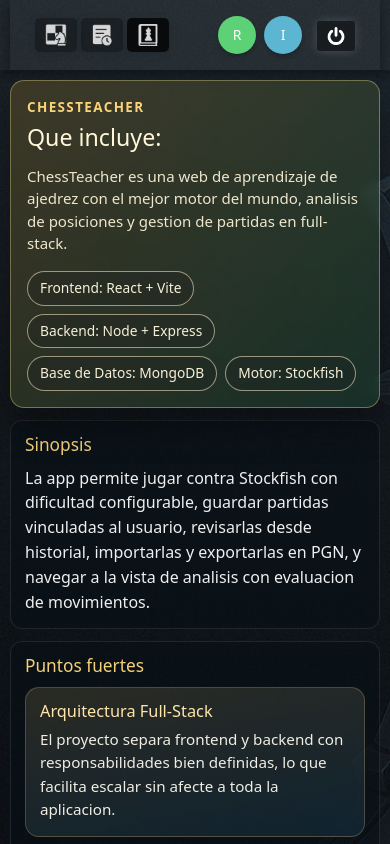
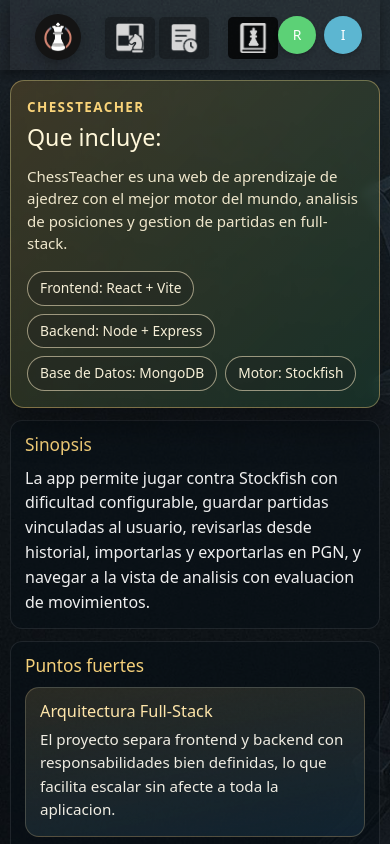
Before and after one commit to Seregido665/ChessTeacher, a React (Vite) app in the folder frontend/: page /rules in a window 390 px wide. Built offline with nearby package versions, Linux system fonts and the light colour scheme; no server answers.

Commit message:
Mejora en la responsividad

```diff
--- a/frontend/src/components/asideMenu/aside.css
+++ b/frontend/src/components/asideMenu/aside.css
@@ -1,10 +1,11 @@
 .imgBut {
   max-width: 30px;
 }
+
 .menuLateral {
-  width: 280px;                    /* Ancho cómodo */
+  width: 80px;
   height: 100vh;
-  background: #83838310;            /* Fondo negro/gris muy oscuro uniforme */
+  background: #83838310;
   display: flex;
   flex-direction: column;
   align-items: center;
@@ -17,14 +18,14 @@
 
 .logo-container {
   margin-top: 10px;
-  margin-bottom: 20px;
+  margin-bottom: 12px;
 }
 
 .logo {
-  width: 60px;
-  height: 60px;
-  padding: 12px;
-  margin-top: 20px;
+  width: 46px;
+  height: 46px;
+  padding: 8px;
+  margin-top: 14px;
   background: rgb(20, 20, 20);
   border-radius: 50%;
   box-shadow: 0 4px 15px rgba(0, 0, 0, 0.3);
@@ -33,16 +34,16 @@
 .menu-btn {
   display: flex;
   align-items: center;
-  gap: 16px;
+  gap: 10px;
   width: 100%;
-  padding: 10px 20px;
+  padding: 8px 10px;
   margin-top: 5px;
   border: none;
   border-radius: 5px;
-  font-size: 16px;
+  font-size: 13px;
   font-weight: 600;
   cursor: pointer;
-  letter-spacing: 2px;
+  letter-spacing: 1px;
   transition: all 0.3s ease;
   box-shadow: 0 2px 8px rgba(0, 0, 0, 0.1);
 }
@@ -54,7 +55,12 @@
 }
 
 .menuNav {
-  max-width: 90%;
+  width: fit-content;
+  padding-top: 10px;
+}
+
+.menuNav .text-but {
+  display: none;
 }
 
 nav {
@@ -68,13 +74,13 @@
 }
 
 .exit {
-  width: 60%;
+  width: 80%;
   height: 35px;
-  margin: 20px 40px 25px;
+  margin: 14px auto 20px;
   background: #00000065;
   box-shadow: 0px 0 10px rgba(255, 255, 255, 0.164);
   color: white;
-  font-size: 16px;
+  font-size: 14px;
   font-style: bold;
   letter-spacing: 2.5px;
   border-radius: 3px;
@@ -91,17 +97,27 @@
   transform: translateY(-2px);
 }
 
+.exit .exit-label {
+  display: none;
+}
 
+.exit .exit-icon {
+  display: block;
+  width: 22px;
+  height: 22px;
+  margin-right: 8px;
+}
 
 .butStyle {
   background-color: #0000004f;
   color: white;
   margin-bottom: 5px;
-  max-width: 80%;
+  max-width: 95%;
   margin: 0 auto;
   margin-bottom: 5px;
-  height: 45px;
+  height: 40px;
 }
+
 .butStyle2 {
   background-color: #000000c6;
   color: white;
@@ -112,9 +128,17 @@
   height: 45px;
 }
 
+.butStyle3 {
+  background-color: #000000c6;
+  color: white;
+  margin-top: 25px;
+  height: 45px;
+  max-width: 95%;
+}
+
 .text-but {
   margin: 0 auto;
-    justify-content: center; /* centra verticalmente */
+  justify-content: center;
   align-items: center;
 }
 
@@ -126,51 +150,6 @@
   margin: 0 auto;
   margin-bottom: 5px;
   height: 45px;
- }
-
-.auth-label-short,
-.exit-icon {
-  display: none;
-}
-
- /* ── Tablet (768px – 1199px) ─────────────────────────────────────────────── */
-@media (min-width: 768px) and (max-width: 1199px) {
-  .menuLateral {
-    width: 100%;
-    min-width: 0;
-
-  }
-
-  .menuNav {
-    width: fit-content;
-    padding-top: 10px;
-  }
-
-  .logo {
-    width: 46px;
-    height: 46px;
-    padding: 8px;
-    margin-top: 14px;
-  }
-
-  .logo-container {
-    margin-bottom: 12px;
-  }
-
-  .menu-btn {
-    font-size: 13px;
-    letter-spacing: 1px;
-    padding: 8px 10px;
-    gap: 10px;
-  }
-
-  .butStyle {
-    max-width: 95%;
-    height: 40px;
-  }
-
-  .menuNav .text-but {
-    display: none;
 }
 
 .bottons-button .btn-special.enPlay {
@@ -189,27 +168,15 @@
   display: none;
 }
 
-  .bottons-button .auth-label-short {
+.auth-label-short {
   display: inline;
   line-height: 1;
 }
 
-  .exit .exit-label {
-    display: none;
-  }
-
-  .exit .exit-icon {
-    display: block;
-    width: 22px;
-    height: 22px;
-    margin-right: 8px;
-  }
-
-  .exit {
-    width: 80%;
-    margin: 14px auto 20px;
-    font-size: 14px;
-  }
+/* grupos transparentes en desktop/tablet */
+.aside-group-left,
+.aside-group-right {
+  display: contents;
 }
 
 /* ── Mobile (max 767px) ──────────────────────────────────────────────────── */
@@ -233,7 +200,8 @@
   }
 
   .logo {
-    display: none;
+    margin-bottom: 10px;
+    margin-right: 20px;
   }
 
   .menuNav {
@@ -264,20 +232,21 @@
   }
 
   .imgBut {
-    max-width: 22px;
+    max-width: 30px;
   }
 
   .butStyle {
     max-width: none;
     height: auto;
-    margin: 0;
   }
 
-   .butStyle2 {
-    margin-inline: 30px;
+
+
+  .butStyle3 {
     max-width: none;
     height: auto;
     margin: 0;
+    margin-left: 15px;
   }
 
   .menuNav .text-but {
@@ -288,12 +257,26 @@
     display: none;
   }
 
+  .aside-group-left {
+    display: flex;
+    flex-direction: row;
+    align-items: center;
+    gap: 4px;
+  }
+
+  .aside-group-right {
+    display: flex;
+    flex-direction: row;
+    align-items: center;
+    gap: 8px;
+  }
+
   .bottons-button {
     display: flex !important;
     flex-direction: row !important;
     align-items: center;
     flex-wrap: nowrap;
-    gap: 8px;                    /* Espaciado más limpio y controlado */
+    gap: 8px;
   }
 
   .bottons-button .btn-special.enPlay {
@@ -323,7 +306,6 @@
     margin-top: 26px;
     height: 30px;
     margin-inline: 15px;
-
   }
 
   .exit .exit-label {
--- a/frontend/src/components/asideMenu/aside.jsx
+++ b/frontend/src/components/asideMenu/aside.jsx
@@ -20,6 +20,7 @@
 
   return (
     <div className="menuLateral">
+      <div className="aside-group-left">
         <div className="logo-container">
           <img className="logo" src="/img/logoChessW.png" alt="Logo" />
         </div>
@@ -45,14 +46,16 @@
           /> */}
           <ButtonLeft
             img="/menuIcons/RulesW.png"
-          type="butStyle2"
+            type="butStyle3"
             text="INFO.APP"
             action={() => navigate("/rules")}
           />
         </nav>
+      </div>
 
       <div className="spacer"></div>
 
+      <div className="aside-group-right">
         <div className="bottons-button">
           {!isLoggedIn && (
             <>
@@ -70,8 +73,6 @@
               />
             </>
           )}
-
-
         </div>
         <ButtonLeftExit
           typeExit="exit"
@@ -79,5 +80,6 @@
           action={isLoggedIn ? onLogout : () => navigate("/mainInicio")}
         />
       </div>
+    </div>
   );
 }
--- a/frontend/src/views/analisis/analisis.jsx
+++ b/frontend/src/views/analisis/analisis.jsx
@@ -66,12 +66,12 @@
     return (
       <div className="vh-100 img-fondo2">
         <div className="row w-100 h-100 m-0">
-            <div className="col-xl-2 col-md-1 col-12 px-0 d-flex">
+            <div className="col-xl-1 col-md-1 col-12 px-0 d-flex">
                 <aside className="menuLateral">
                     <AsideMenu />
                 </aside>
             </div>
-            <div className="col-xl-6 col-md-7 col-12 d-flex align-items-center justify-content-center">
+            <div className="col-xl-7 col-md-7 col-12 d-flex align-items-center justify-content-center">
                 <div className="game-board-layout">
                     <EvaluationBar
                         evaluation={boardEvaluation}
--- a/frontend/src/views/game/game.jsx
+++ b/frontend/src/views/game/game.jsx
@@ -166,12 +166,12 @@
   return (
     <div className="vh-100 img-fondo2">
       <div className="row w-100 h-100 m-0">
-        <div className="col-xl-2 col-md-1 col-12 px-0 d-flex">
+        <div className="col-xl-1 col-md-1 col-12 px-0 d-flex">
           <aside className="menuLateral">
             <AsideMenu />
           </aside>
         </div>
-        <div className="col-xl-6 col-md-7 col-12 d-flex align-items-center justify-content-center">
+        <div className="col-xl-7 col-md-7 col-12 d-flex align-items-center justify-content-center">
           <div className="game-board-layout">
             {showEvaluationBar && (
               <EvaluationBar
```
Lines whose indentation alone changed are shown as unchanged.
